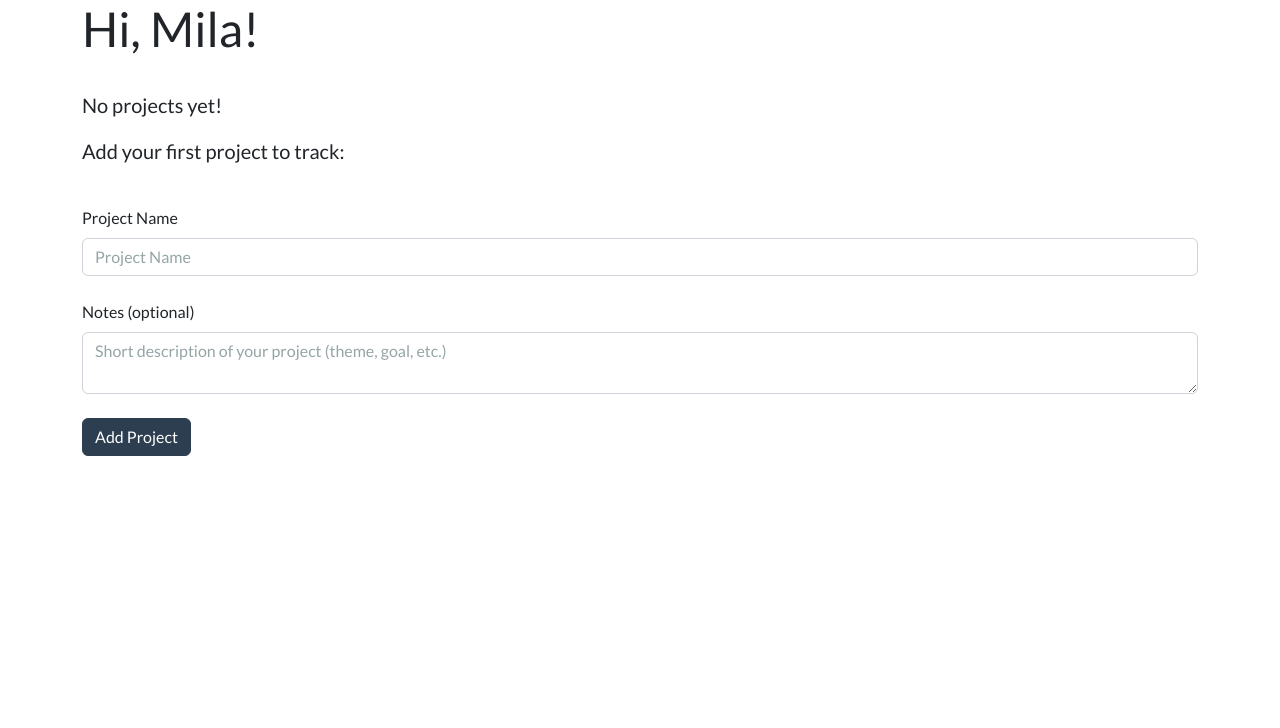
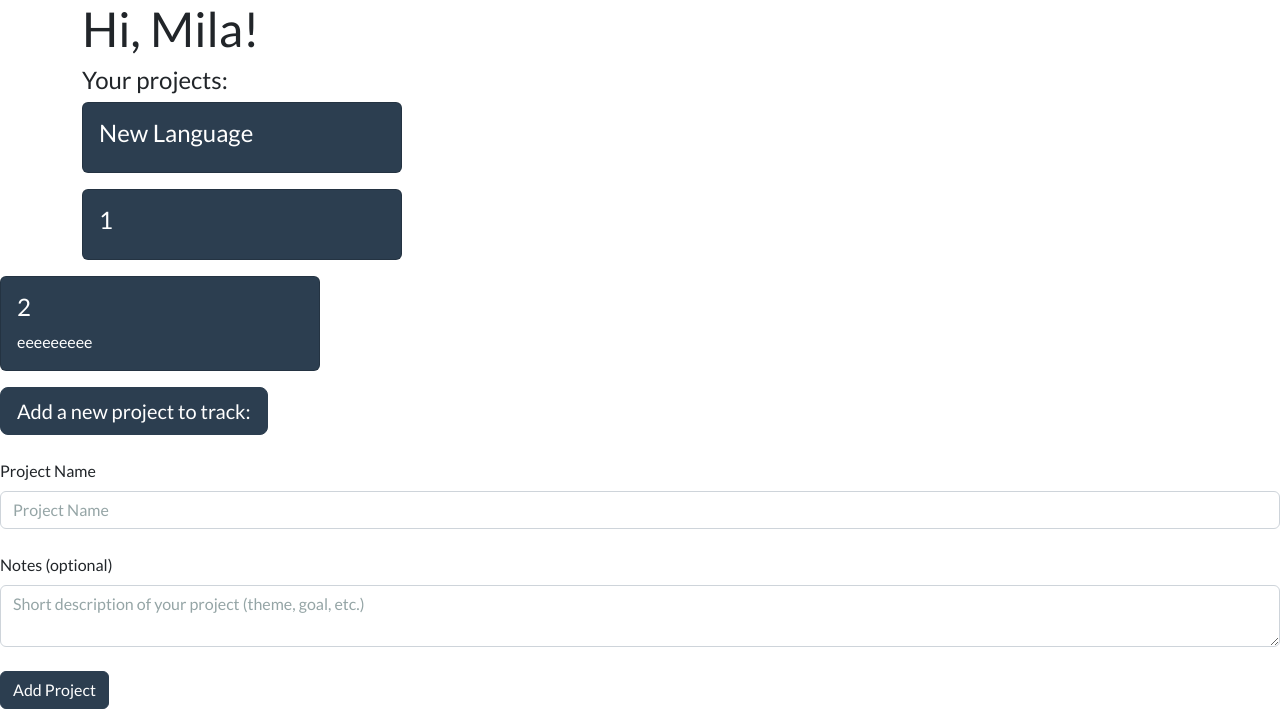
Before and after one commit to LiudmilaLV/-My-Projects-tracker, a Flask app: page / in a window 1280 px wide. Shown: the part 72-800 px from the top of the page. Run offline with Flask 2, Linux system fonts and the light colour scheme; a user stored in the database is signed in; data comes from the database, SQL or seed files in the repository; some libraries are stand-ins or nearby versions.

Commit message:
new database, "add a new project" option

```diff
--- a/website/static/style.css
+++ /dev/null
@@ -1,4 +0,0 @@
-.dashboard {
-    display: flex;
-    height: 100%;
-}
--- a/website/templates/home.html
+++ b/website/templates/home.html
@@ -1,21 +1,31 @@
 {% extends "base.html" %}
 {% block title %}Home{% endblock %}
 {% block content %}
-<div class="dashboard">
+<section class="homesection">
     <h1>Hi, {{user.name}}!</h1>
-    {% if projects %}
-        {% for project in projects %}
-        <p>Your projects:</p>
-            <p>{{project}}</p>
+    {% if user.projects %}
+        <div class="dashboard">
+            <h4>Your projects:</h4>
+            {% for project in user.projects %}
+                <div class="card text-white bg-primary mb-3" style="max-width: 20rem;">
+                    <div class="card-body">
+                        <h4 class="card-title">{{project.project_name}}</h4>
+                        <p class="card-text">{{project.notes}}</p>
+                    </div>
+                </div>
+        </div>
         {% endfor %}
     {% else%}
-    <br>
-    <p class="lead">No projects yet!</p>
-    <p class="lead">Add your first project to track:</p>
+    <div>
+        <p class="lead">No projects yet!</p>
+    </div>
+    {% endif %}
+    <button class="btn btn-lg btn-primary" type="button">Add a new project to track:</button>
+</section>
     <form method="POST">
         <div class="form-group">
-            <label for="email" class="form-label mt-4">Project Name</label>
-            <input type="text" class="form-control" id="project" name="project" placeholder="Project Name">
+            <label for="email" class="form-label mt-4" autocomplete="off">Project Name</label>
+            <input type="text" class="form-control" id="project_name" name="project_name" placeholder="Project Name">
         </div>
         <div class="form-group">
             <label for="name" class="form-label mt-4">Notes (optional)</label>
@@ -24,6 +34,6 @@
         <br>
         <button type="submit" class="btn btn-primary">Add Project</button>
     </form>
-    {% endif %}
-</div>
+
+
 {% endblock %}
--- a/website/views.py
+++ b/website/views.py
@@ -1,12 +1,24 @@
-from flask import Blueprint, render_template, request
+from flask import Blueprint, render_template, request, flash
 from flask_login import login_required, current_user
+from .models import Project
+from . import db
 
 views = Blueprint('views', __name__)
 
-@views.route('/') #methods=['GET', 'POST']
+@views.route('/', methods=['GET', 'POST'])
 @login_required
 def home():
-    # if request.method == 'POST':
-    #    pass
+    if request.method == 'POST':
+        project_name = request.form.get('project_name')
+        notes = request.form.get('notes')
+        if len(project_name) < 1:
+            flash('Name is too short!', category='warning')
+        elif  Project.query.filter_by(project_name = project_name).first():
+            flash('Project elready exists!', category='warning')
+        else:
+            new_project = Project(project_name = project_name, notes = notes, user_id = current_user.id)
+            db.session.add(new_project)
+            db.session.commit()
+            flash('Project added!', category='success')
 
     return render_template("home.html", user=current_user)
```
Also changed, not shown: website/models.py (+15 -9 lines), README.md, website/database.db.
